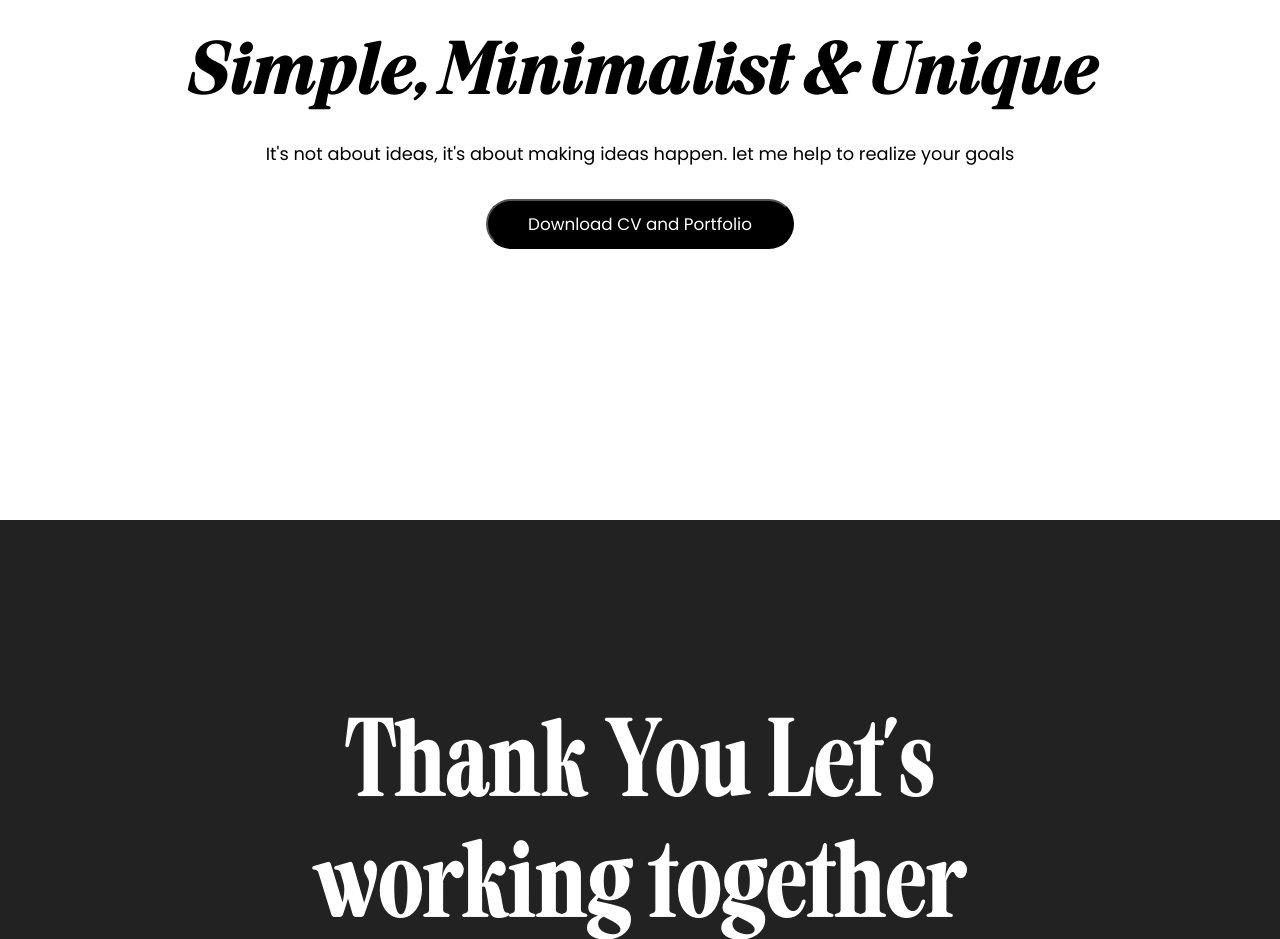
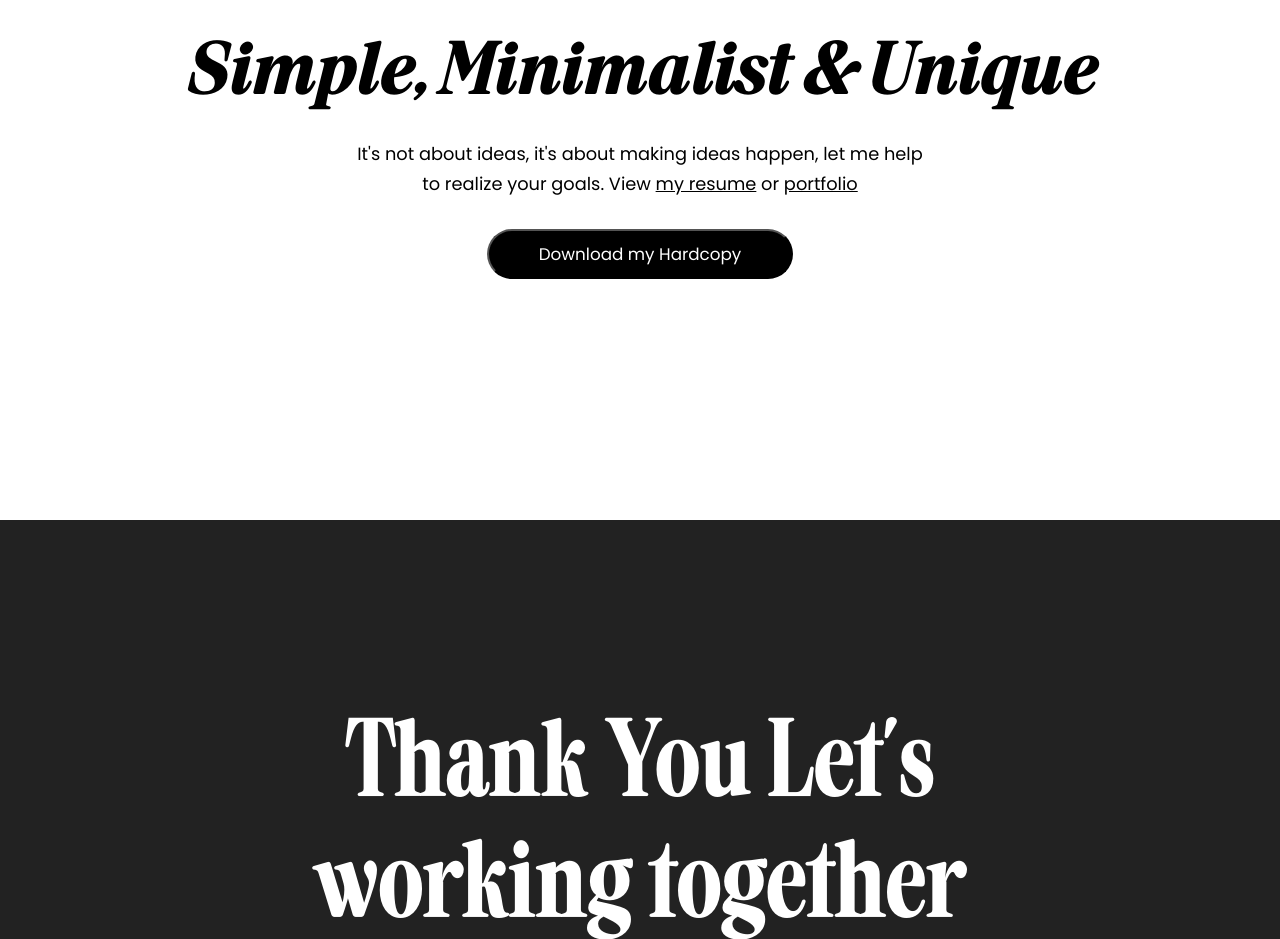
Before and after one commit to agungrosyandi/mystory, a plain HTML site: page index.html in a window 1280 px wide. Shown: the part 3240-4179 px from the top of the page. Drawn offline with nearby package versions, Linux system fonts and the light colour scheme; a script that the page names is missing.

Commit message:
revisi web agung 5 final fix temporary v3

```diff
--- a/css/mobile.css
+++ b/css/mobile.css
@@ -149,7 +149,7 @@ body {
 /* portfolio section ------------------------------------------------------ */
 
 #porfolio-section {
-  min-height: 60vh;
+  min-height: 70vh;
 }
 
 .title-short-paragraph {
--- a/css/style.css
+++ b/css/style.css
@@ -424,12 +424,18 @@ nav {
   font-size: calc(0.5rem + 1vw);
   line-height: 3rem;
   font-family: var(--poppinsFont);
+  padding: 0 35rem;
+}
+
+.resume-hyperlink a,
+.portfolio-hyperlink a {
+  color: var(--blackColor);
 }
 
 .cv-btn {
   position: relative;
   margin: 3rem 0 0 0;
-  padding: 1rem 4rem;
+  padding: 1rem 5rem;
   background: black;
   transition: background 2s ease-out;
   font-family: "Poppins", sans-serif;
--- a/index.html
+++ b/index.html
@@ -262,14 +262,25 @@ c-3.4,2.5-7.2,3.8-11.6,3.8C1219.9,1032.6,1217.5,1032.1,1215.2,1031.1z"
               <h1 class="short-paragprah-text3">Unique</h1>
             </div>
             <p>
-              It's not about ideas, it's about making ideas happen. let me help
-              to realize your goals
+              It's not about ideas, it's about making ideas happen, let me help
+              to realize your goals. View
+              <span class="resume-hyperlink">
+                <a href="https://online.fliphtml5.com/znosl/klcs/"
+                  >my resume</a
+                ></span
+              >
+              or
+              <span class="portfolio-hyperlink">
+                <a href="https://online.fliphtml5.com/znosl/qlfc/"
+                  >portfolio</a
+                ></span
+              >
             </p>
             <button
               onclick="window.location.href='https://drive.google.com/uc?export=download&id=1tQF2nMUxJEunM8w8b1-O-SiOh0ZwVVKX'"
               class="cv-btn"
             >
-              <span class="titlecv-download">Download CV and Portfolio</span>
+              <span class="cv-download">Download my Hardcopy</span>
             </button>
           </div>
         </div>
```
